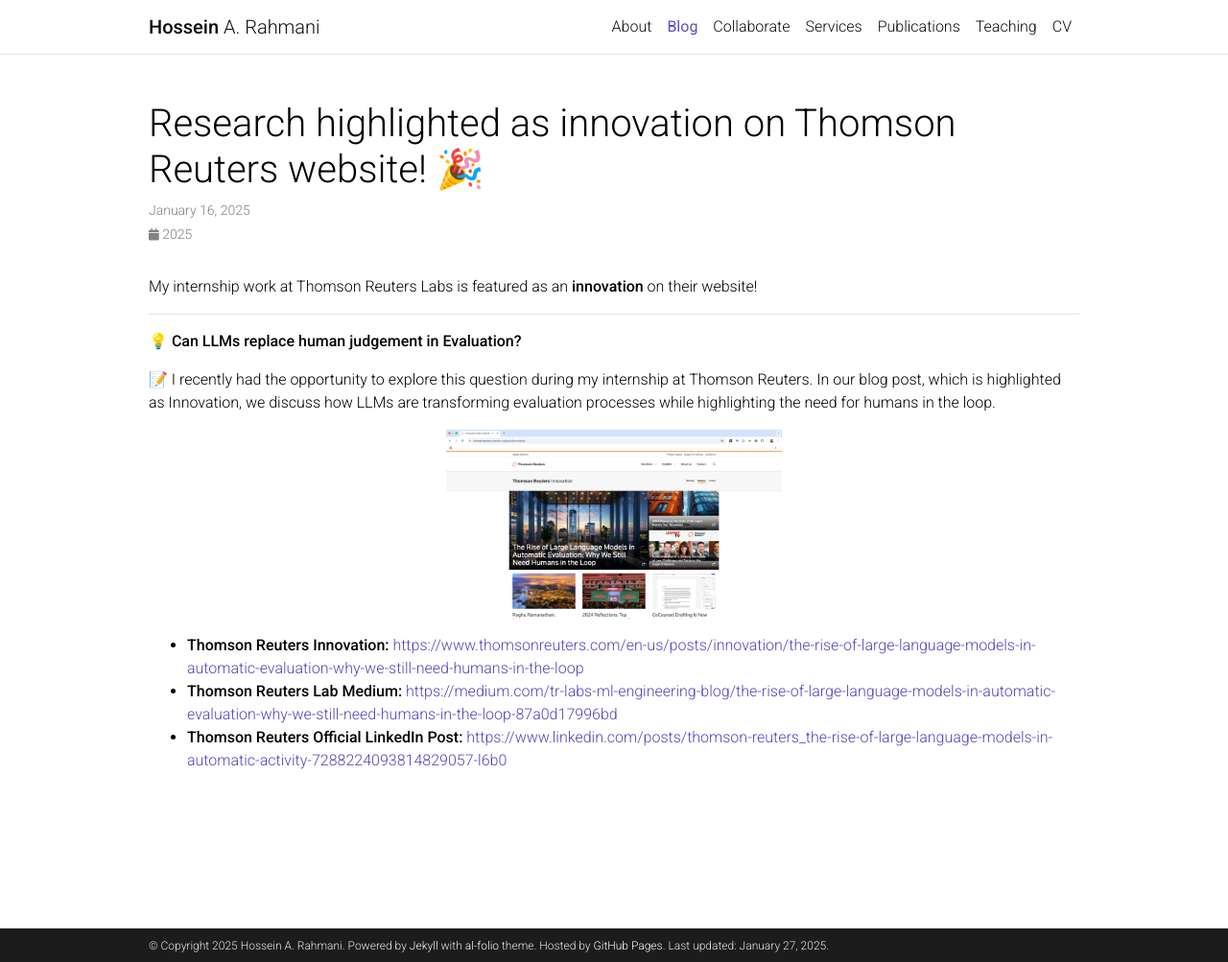
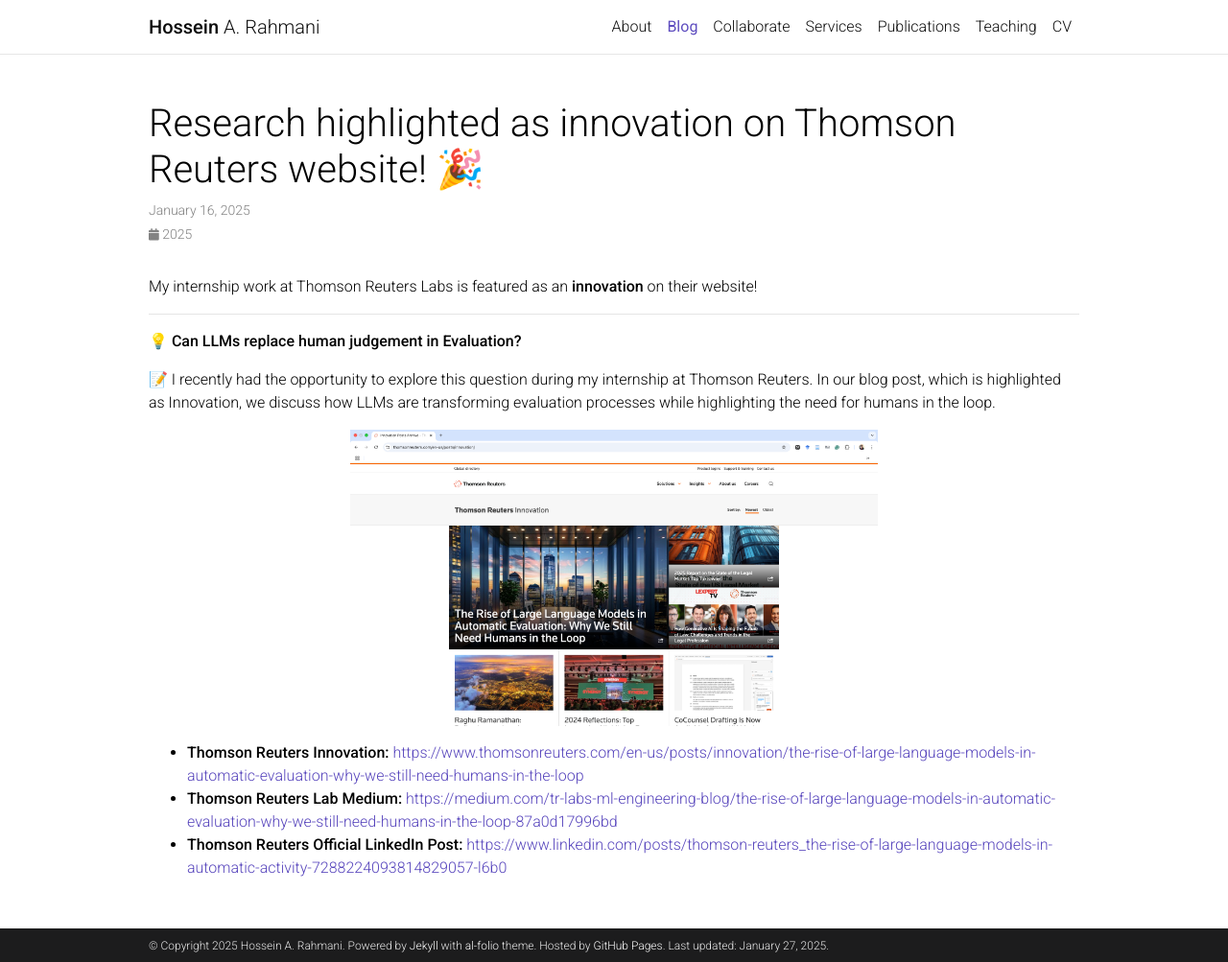
Before and after one commit to rahmanidashti/rahmanidashti.github.io, a Jekyll site: the page built from _news/2025/25_01_blog_TR.md, in a window 1280 px wide and 1003 px high. Shown: the whole window at 96% size. Built offline with Jekyll 4.4.1, drawn with Linux system fonts in a browser that asks for light colours; comment, search, counter and statistics services are not loaded; a style sheet for code colours, icons or effects is not loaded.

Commit message:
Update 25_01_blog_TR.md

```diff
--- a/_news/2025/25_01_blog_TR.md
+++ b/_news/2025/25_01_blog_TR.md
@@ -15,7 +15,7 @@
 📝 I recently had the opportunity to explore this question during my internship at Thomson Reuters. In our blog post, which is highlighted as Innovation, we discuss how LLMs are transforming evaluation processes while highlighting the need for humans in the loop.
 
 <p align="center">
-  <img src="../../../assets/img/blog-post-TR-innovation.png" width="350" title="blog-post-TR-innovation">
+  <img src="../../../assets/img/blog-post-TR-innovation.png" width="550" title="blog-post-TR-innovation">
 </p>
 
 - <span class="font-weight-bold">Thomson Reuters Innovation:</span> <a href="https://www.thomsonreuters.com/en-us/posts/innovation/the-rise-of-large-language-models-in-automatic-evaluation-why-we-still-need-humans-in-the-loop">https://www.thomsonreuters.com/en-us/posts/innovation/the-rise-of-large-language-models-in-automatic-evaluation-why-we-still-need-humans-in-the-loop</a>
```
